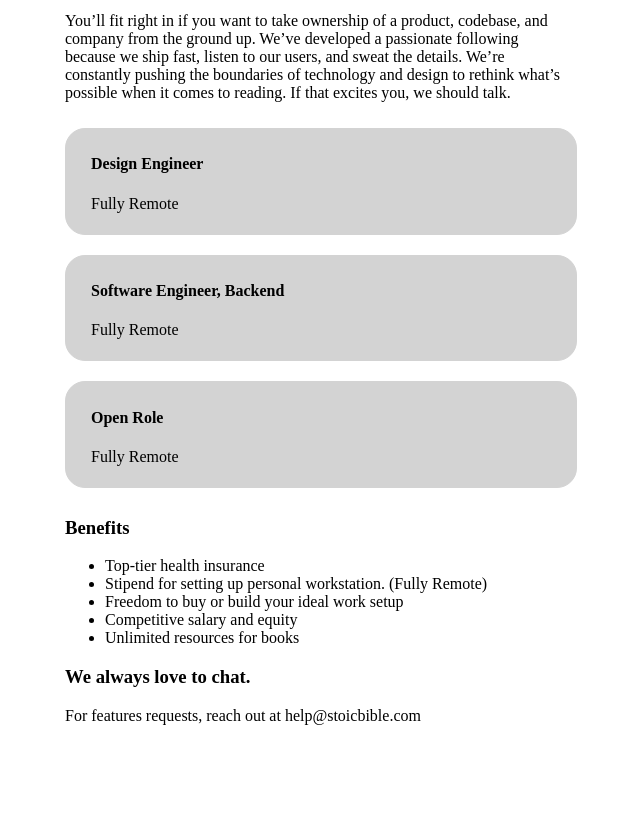
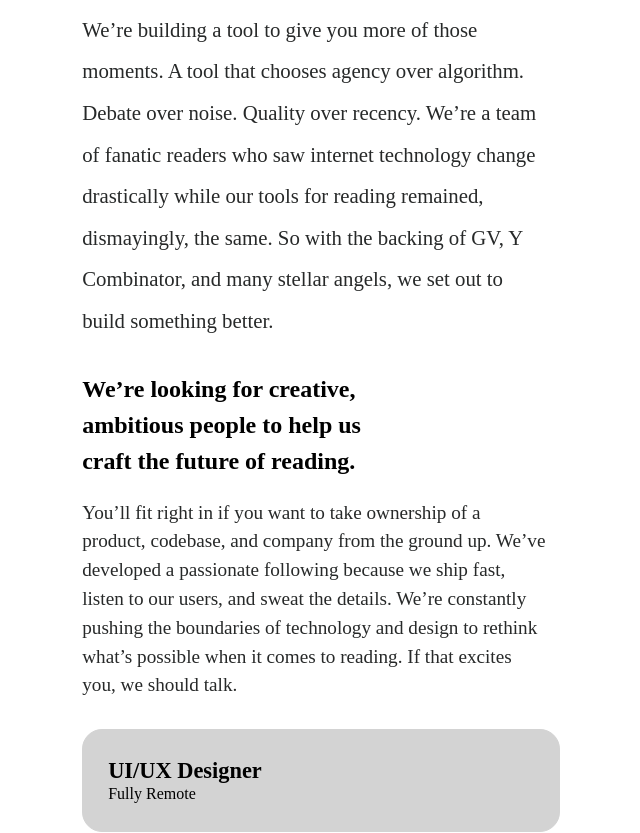
Before and after one commit to Benkalio/rts, a React (Create React App) app: page / in a window 1280 px wide. Shown: the part 480-1313 px from the top of the page, without its empty margins (325-965 px from the left). Before the commit the page ends 1221 px from the top, so only its background shows below. Built offline with nearby package versions, Linux system fonts and the light colour scheme.

Commit message:
styled careers

```diff
--- a/src/careers/CareerPage.tsx
+++ b/src/careers/CareerPage.tsx
@@ -1,59 +1,81 @@
 import React from 'react';
+import { FontAwesomeIcon } from '@fortawesome/react-fontawesome';
+import { Careers, CareerBody, Header, Body, Roles } from './styles';
 import styled from 'styled-components';
-// import { library } from '@fortawesome/fontawesome-svg-core'
-// import { fas } from '@fortawesome/free-solid-svg-icons'
-import { FontAwesomeIcon } from '@fortawesome/react-fontawesome';
 
-const Header = styled.h1`
-  font-weight: strong;
-  font-size: 60px;
+const Paragraph = styled.p`
+  text-align: left;
+  line-height: 2.0;
+  font-size: 1.3rem;
+  color: #272929;
 `
-const Body = styled.div`
-  width: 500px;
-  max-width: 100%;
-  margin: 0 auto;
-  padding: 0 20px;
-`
-const Joinus = styled.div`
-  display: grid;
-`
-const CareerBody = styled.a`
-  width: 100%;
-  background-color: lightgrey;
-  margin: 10px auto;
-  border: 0.1px solid lightgrey;
-  border-radius: 20px;
-  padding: 5px;
-  text-decoration: none;
-
-  &:hover {
-    background-color: darkgrey;
-  }
+const Hiring = styled.h2`
+  margin-top: 30px;
+  margin-bottom: 0;
+  font-size: 1.5rem;
+  width: 60%;
+  line-height: 1.5;
 `
 
-const Career = styled.div`
-  padding-left: 20px;
-  color: black;
-  outline: none;
+const HiringParagraph = styled.p`
+  font-size: 1.2rem;
+  color: #272929;
+  line-height: 1.5;
+`
+
+const Role = styled.h4`
+  font-size: 1.4rem;
+  padding: 0;
+  line-height: 0.5;
+  margin-bottom: 0;
+`
+const Remote = styled.p`
+  line-height: 2.0;
+  margin-top: 2px;
+`
+
+const Benefits = styled.h3`
+  font-size: 2rem;
+  margin-top: 30px;
+  padding: 25px 5px 10px;
+`
+
+const BenefitList = styled.li`
+  list-style-type: none;
+  padding: 2px;
+  margin: 5px 20px;
+  line-height: 1.5;
+`
+const Chat = styled.h3`
+  font-size: 2.5rem;
+  width: 50%;
+  line-height: 1.2;
+`
+
+const Reachout = styled.p`
+  font-size: 1.3rem;
+  line-height: 1.2;
+  width: 80%;
 `
 
 const CareerPage = () => {
-  // library.add(fas);
 
   return (
     <Body>
       <div>
         <Header>
-          We believe
-          that reading
-          is Magic
+          We believe that reading is magic.
         </Header>
-        <p>
+        <Paragraph>
           And that we need new tools to keep that magic alive.
           Think about a moment when a piece of writing opened
           you up to a totally new understanding of your world.
           Or when a friend had you read something that ignited a conversation
-        and forced you to articulate a belief you didn’t quite have the words for.
+          and forced you to articulate a belief you didn’t quite have the
+          words for.
+
+        </Paragraph>
+        <Paragraph>
           We’re building a tool to give you more of those moments.
           A tool that chooses agency over algorithm.
           Debate over noise. Quality over recency.
@@ -61,13 +83,12 @@ const CareerPage = () => {
           change drastically while our tools for reading remained,
           dismayingly, the same. So with the backing of GV, Y Combinator,
           and many stellar angels, we set out to build something better.
-        </p>
-        <h2>
-          We’re looking for creative,
-          ambitious people to help us
-          craft the future of reading
-        </h2>
-        <p>
+        </Paragraph>
+        <Hiring>
+          We’re looking for creative, ambitious people to help us
+          craft the future of reading.
+        </Hiring>
+        <HiringParagraph>
           You’ll fit right in if you want to take ownership of a product,
           codebase, and company from the ground up.
           We’ve developed a passionate following because we ship fast,
@@ -75,44 +96,44 @@ const CareerPage = () => {
           We’re constantly pushing the boundaries of technology
           and design to rethink what’s possible when it comes to reading.
           If that excites you, we should talk.
-        </p>
+        </HiringParagraph>
       </div>
-      <Joinus>
+      <Careers>
         <CareerBody href="#">
-          <Career>
-            <h4>Design Engineer</h4>
-            <p>Fully Remote</p>
-          </Career>
-          <Career>
-            <FontAwesomeIcon icon="square-chevron-right" />
-          </Career>
+          <Roles>
+            <Role>UI/UX Designer</Role>
+            <Remote>Fully Remote</Remote>
+          </Roles>
+          <>
+            {/* <FontAwesomeIcon icon="fa-solid fa-circle-chevron-right" /> */}
+          </>
         </CareerBody>
         <CareerBody href="#">
-          <Career>
-            <h4>Software Engineer, Backend</h4>
-            <p>Fully Remote</p>
-          </Career>
+          <Roles>
+            <Role>Software Engineer, Backend</Role>
+            <Remote>Fully Remote</Remote>
+          </Roles>
         </CareerBody>
         <CareerBody href="#">
-          <Career>
-            <h4>Open Role</h4>
-            <p>Fully Remote</p>
-          </Career>
+          <Roles>
+            <Role>Open Role</Role>
+            <Remote>Fully Remote</Remote>
+          </Roles>
         </CareerBody>
-      </Joinus>
-      <div id="benefits">
-        <h3>Benefits</h3>
-        <ul>
-          <li>Top-tier health insurance</li>
-          <li>Stipend for setting up personal workstation. (Fully Remote)</li>
-          <li>Freedom to buy or build your ideal work setup</li>
-          <li>Competitive salary and equity</li>
-          <li>Unlimited resources for books</li>
-        </ul>
+      </Careers>
+      <div>
+        <Benefits>Benefits</Benefits>
+        <BenefitList>
+          <li>✓ Top-tier health insurance</li>
+          <li>✓ Stipend for setting up personal workstation. (Fully Remote)</li>
+          <li>✓ Freedom to buy or build your ideal work setup</li>
+          <li>✓ Competitive salary and equity</li>
+          <li>✓ Unlimited resources for books</li>
+        </BenefitList>
       </div>
       <div>
-        <h3>We always love to chat.</h3>
-        <p>For features requests, reach out at help@stoicbible.com</p>
+        <Chat>We always love to chat.</Chat>
+        <Reachout>For features requests, press inquiries and more, reach out at help@stoicbible.com</Reachout>
       </div>
     </Body>
   );
--- /dev/null
+++ b/src/careers/styles/index.tsx
@@ -0,0 +1,37 @@
+import styled from "styled-components";
+
+export const Body = styled.div`
+  box-sizing: border-box;
+  width: 40%;
+  max-width: 100%;
+  margin: 0 auto;
+  padding: 0 20px;
+`
+
+export const CareerBody = styled.a`
+  width: 100%;
+  background-color: lightgrey;
+  margin: 10px auto;
+  border: 0.1px solid lightgrey;
+  border-radius: 20px;
+  padding: 5px;
+  text-decoration: none;
+
+  &:hover {
+    background-color: darkgrey;
+  }
+`
+
+export const Header = styled.h1`
+  font-weight: strong;
+  font-size: 60px;
+`
+
+export const Roles = styled.div`
+  padding-left: 20px;
+  color: black;
+  outline: none;
+`
+export const Careers = styled.div`
+  display: grid;
+`
```
Lines whose indentation alone changed are shown as unchanged.
